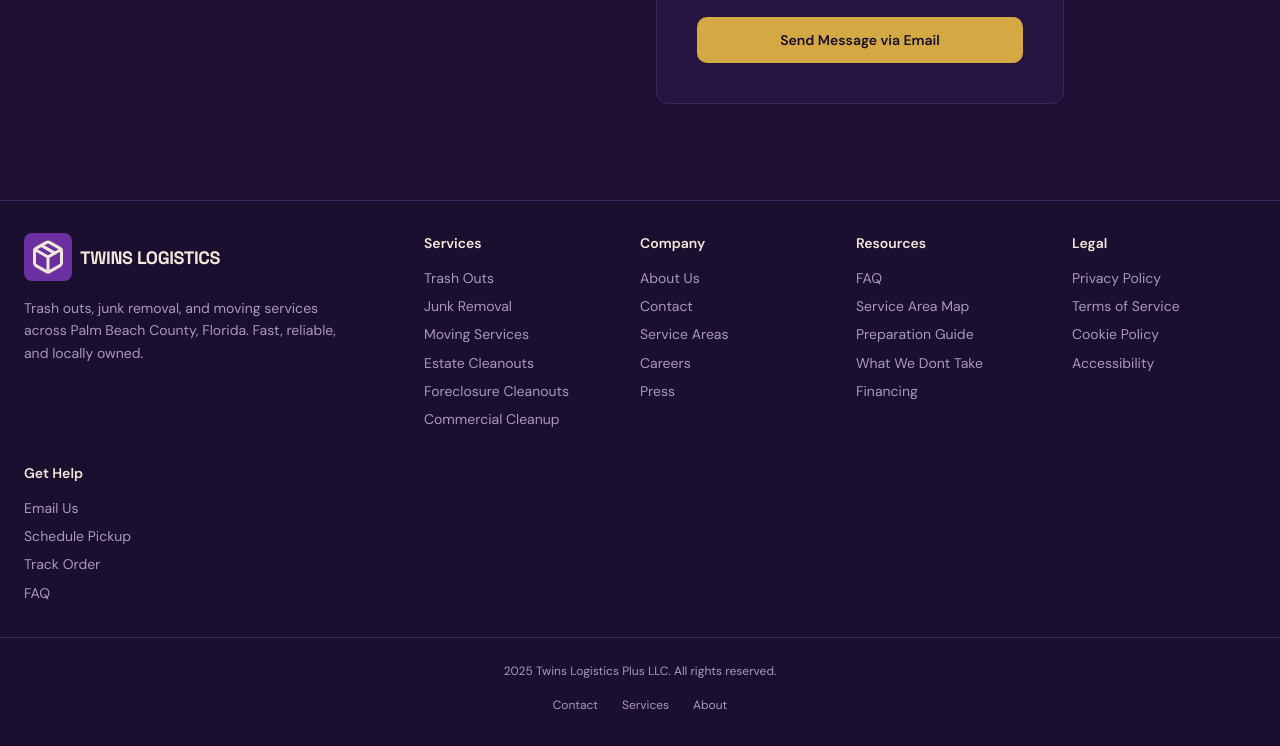
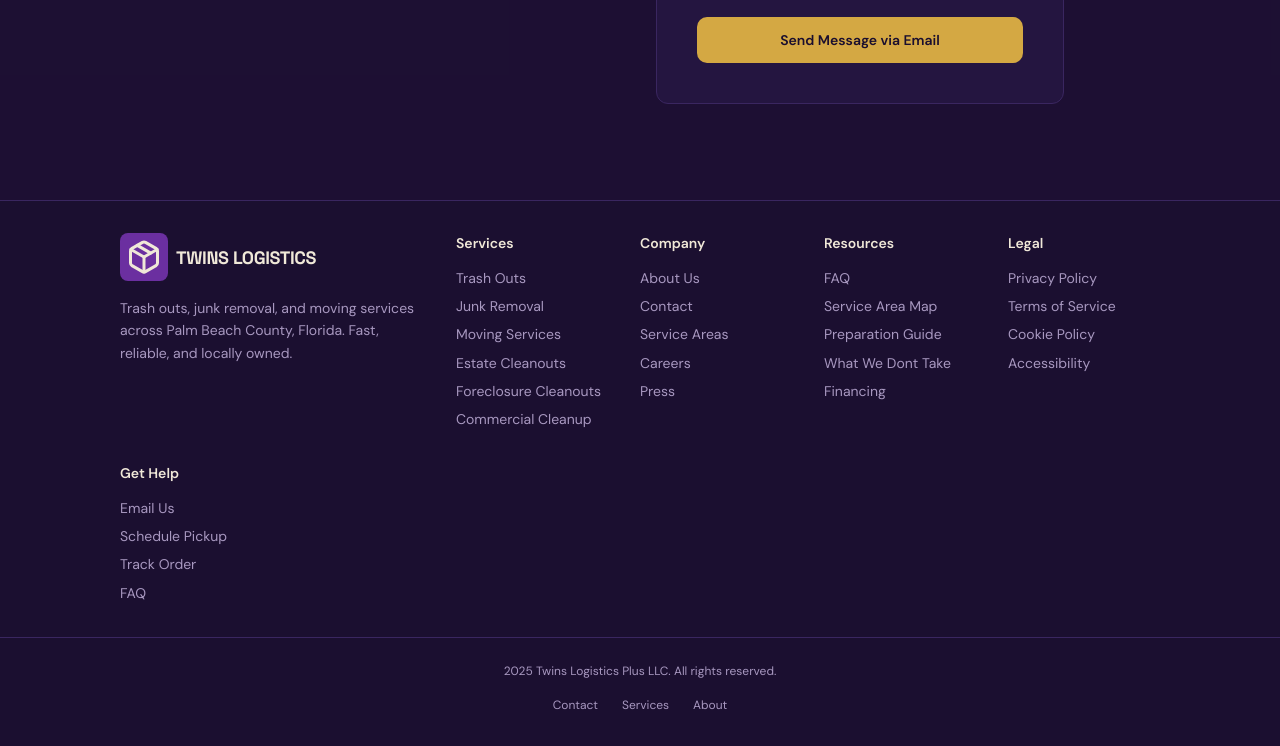
Before and after one commit to twinslogistics7/website, a plain HTML site: page index.html in a window 1280 px wide. Shown: the part 4752-5498 px from the top of the page. Drawn offline with Linux system fonts and the light colour scheme.

Commit message:
Set footer width to 85% of page

```diff
--- a/index.html
+++ b/index.html
@@ -126,7 +126,7 @@ button{font-family:inherit;cursor:pointer;border:none}
 @media(min-width:1024px){.cta-card{padding:5rem}.cta-title{font-size:2.25rem}}
 .footer{border-top:1px solid var(--border);background:rgba(42,24,72,.1)}
 .footer-inner{padding:2rem 0}
-.footer-grid{display:grid;gap:2rem;max-width:1940px;margin:0 auto;padding:0 1.5rem}
+.footer-grid{display:grid;gap:2rem;width:85%;margin:0 auto;padding:0 1.5rem}
 .footer-brand-desc{max-width:20rem;font-size:0.875rem;line-height:1.6;color:var(--muted-fg);margin-top:1rem}
 .footer-col-title{font-size:0.875rem;font-weight:600;color:var(--fg)}
 .footer-col-list{list-style:none;display:flex;flex-direction:column;gap:.2625rem;margin-top:.75rem}
```
